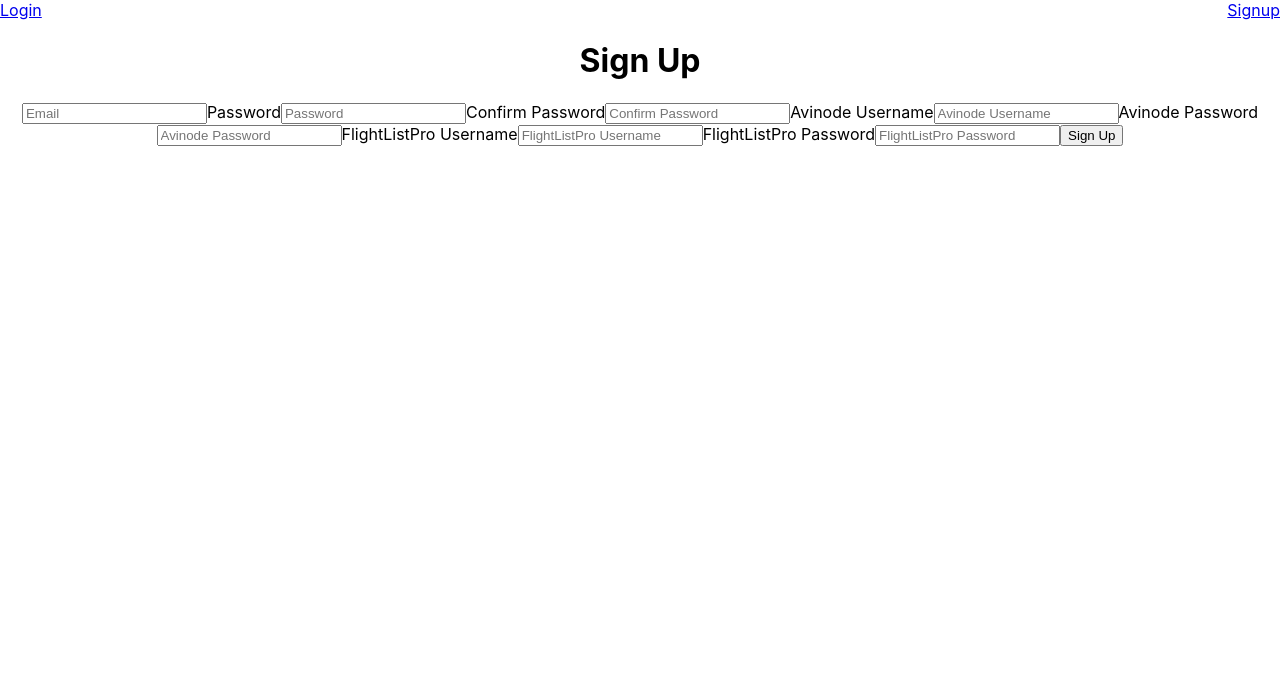
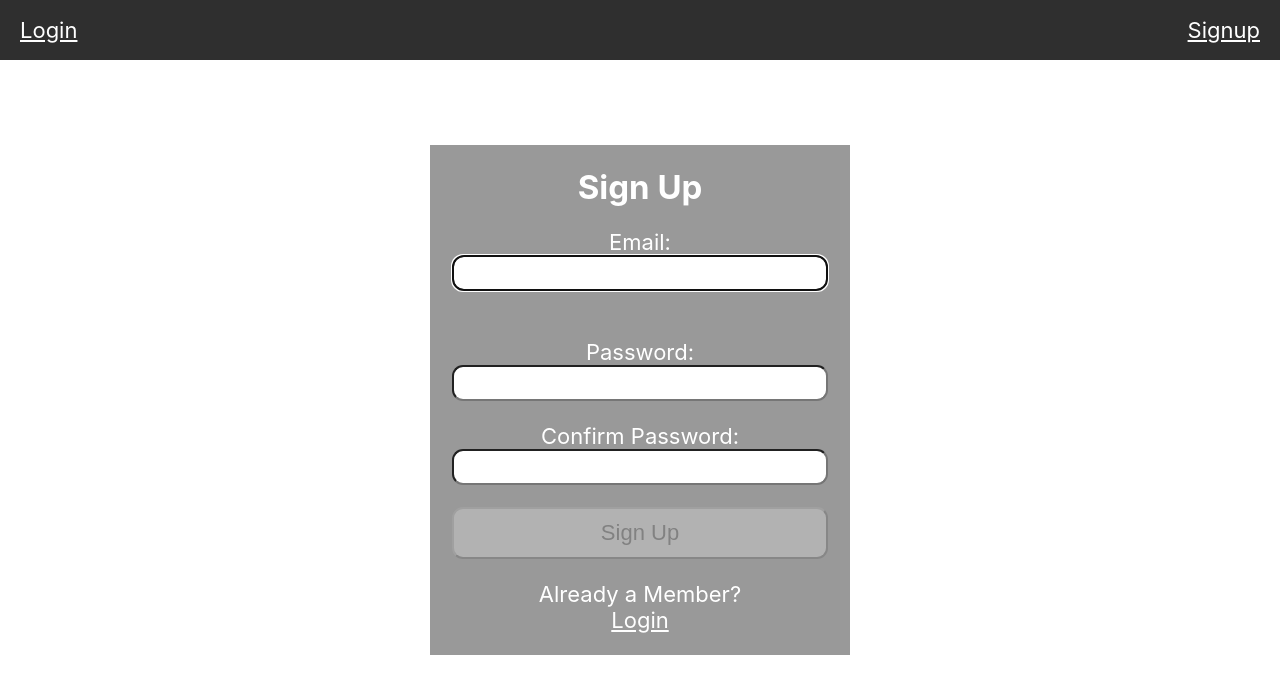
Before and after one commit to Dancodes92/JetSearch, a React (Create React App) app in the folder client/: page /signup in a window 1280 px wide. Shown: the top 694 px of the page. Built offline with nearby package versions, Linux system fonts and the light colour scheme.

Commit message:
refactored sign up page

```diff
--- a/client/package.json
+++ b/client/package.json
@@ -3,6 +3,9 @@
   "version": "0.1.0",
   "private": true,
   "dependencies": {
+    "@fortawesome/fontawesome-svg-core": "^1.3.0",
+    "@fortawesome/free-solid-svg-icons": "^6.0.0",
+    "@fortawesome/react-fontawesome": "^0.1.17",
     "@testing-library/jest-dom": "^5.16.2",
     "@testing-library/react": "^12.1.2",
     "@testing-library/user-event": "^13.5.0",
--- a/client/src/Login.js
+++ b/client/src/Login.js
@@ -5,7 +5,7 @@ import { useLocation } from "react-router-dom";
 
 function Login() {
   const navigate = useNavigate();
-  const { login, authed } = useAuth();
+  const { login, authed, user } = useAuth();
   const { state } = useLocation();
 
   useEffect(() => {
@@ -13,8 +13,6 @@ function Login() {
       navigate("/search");
     }
   }, [authed, navigate, state]);
-
-  console.log(state);
 
 
   const handleLogin = (email, password) => {
@@ -34,7 +32,6 @@ function Login() {
         <input type="password" name="password" placeholder="Password" />
         <button type="submit">Login</button>
       </form>
-      {state && state.path && <p>{state.path}</p>}
     </div>
   );
 }
--- a/client/src/Navbar.js
+++ b/client/src/Navbar.js
@@ -13,13 +13,7 @@ function Navbar() {
   };
 
   return (
-    <nav
-      style={{
-        display: "flex",
-        justifyContent: "space-between",
-        alignItems: "center",
-      }}
-    >
+    <nav>
       {authed ? (
         <>
           <Link to="/search">Search</Link>
--- a/client/src/RequireAut.js
+++ b/client/src/RequireAut.js
@@ -4,19 +4,9 @@ import { useLocation, Navigate, useNavigate } from "react-router-dom";
 import useAuth from "./useAuth";
 
 function RequireAuth({ children }) {
-  const { authed, user } = useAuth();
+  const { authed, user, me } = useAuth();
   const location = useLocation();
   const navigate = useNavigate();
-
-
-  useEffect(() => {
-    if (!user) {
-      navigate("/");
-    }
-  }, [user, navigate]);
-
-
-
 
 
   return user ? (
--- a/client/src/Search.js
+++ b/client/src/Search.js
@@ -13,8 +13,7 @@ function Search() {
   const [username, setUsername] = useState("");
   const [password, setPassword] = useState("");
 
-  const { getUserByToken } = useAuth();
-  console.log("the token", getUserByToken);
+
 
   // have a button for search after a form that uses axios to make a post request to the server "api/search" with the form data
   const handleSubmit = e => {
--- a/client/src/SignUp.js
+++ b/client/src/SignUp.js
@@ -1,120 +1,152 @@
-import React from "react";
+import { useRef, useState, useEffect } from "react";
+import {
+  faCheck,
+  faTimes,
+  faInfoCircle,
+} from "@fortawesome/free-solid-svg-icons";
+import {
+  faFontAwesomeIcon,
+  FontAwesomeIcon,
+} from "@fortawesome/react-fontawesome";
 import { Link } from "react-router-dom";
-import { useAuth } from "./useAuth";
-import { useNavigate } from "react-router-dom";
-import { useLocation } from "react-router-dom";
-import AuthConsumer from "./useAuth";
+import axios from "axios";
 
 function SignUp() {
-  const [email, setEmail] = React.useState("");
-  const [password, setPassword] = React.useState("");
-  const [passwordConfirm, setPasswordConfirm] = React.useState("");
-  const [avinodeUserName, setAvinodeUsername] = React.useState("");
-  const [avinodePassword, setAvinodePassword] = React.useState("");
-  const [flightListProUserName, setFlightListProUsername] = React.useState("");
-  const [flightListProPassword, setFlightListProPassword] = React.useState("");
-  const [error, setError] = React.useState("");
-  const navigate = useNavigate();
-  const { authed, signUp } = useAuth();
-  const { state } = useLocation();
+  const userRef = useRef();
+  const errRef = useRef();
 
+  const [email, setEmail] = useState("");
+  const [userFocus, setUserFocus] = useState(false);
 
-  React.useEffect(() => {
-    if (authed) {
-      navigate("/search");
+  const [pwd, setPwd] = useState("");
+  const [pwdFocus, setPwdFocus] = useState(false);
+
+  const [matchPwd, setMatchPwd] = useState(false);
+  const [validMatch, setValidMatch] = useState(false);
+  const [matchFocus, setMatchFocus] = useState(false);
+
+  const [errMsg, setErrMsg] = useState("");
+  const [success, setSuccess] = useState(false);
+
+  useEffect(() => {
+    userRef.current.focus();
+  }, []);
+
+  useEffect(() => {
+    const match = pwd === matchPwd;
+    setValidMatch(match);
+  }, [pwd, matchPwd]);
+
+  useEffect(() => {
+    setErrMsg("");
+  }, [email, pwd, matchPwd]);
+
+  const handleSubmit = async (e) => {
+    e.preventDefault();
+    try {
+      const res = await axios.post("auth/signup", ({ email, password: pwd }),
+      {
+        headers: { "Content-Type": "application/json" },
+        withCredentials: true
+      }
+      );
+      console.log(res.data)
+      setSuccess(true)
+    } catch(err) {
+      if(!err?.response) {
+        setErrMsg('No Server Response');
+      } else if (err.response?.status === 409) {
+        setErrMsg('Already a Member')
+      } else {
+        setErrMsg("Sign Up Failed")
+      }
+      errRef.current.focus();
     }
-  }, [authed, navigate, state]);
 
-  const handleSubmit = e => {
-    e.preventDefault();
-    if (password !== passwordConfirm) {
-      setError("Passwords do not match");
-      return alert("Passwords do not match");
-    }
-    if (
-      !avinodeUserName ||
-      !avinodePassword ||
-      !flightListProUserName ||
-      !flightListProPassword
-    ) {
-      setError("Please fill out all fields");
-      return alert("Please fill out all fields");
-    }
-     signUp(
-      email,
-      password,
-      avinodeUserName,
-      avinodePassword,
-      flightListProUserName,
-      flightListProPassword
-    );
-    navigate("/search");
-
-  };
+  }
 
   return (
-    <div>
+    <>
+    {success ? (
+      <section>
+        <h1>Success!</h1>
+      </section>
+    ) : (
+    <section>
+      <p
+        ref={errRef}
+        className={errMsg ? "errmsg" : "offscreen"}
+        aria-live="assertive"
+      >
+        {errMsg}
+      </p>
       <h1>Sign Up</h1>
       <form onSubmit={handleSubmit}>
+        <label htmlFor="email">Email: </label>
         <input
           type="email"
-          name="email"
-          placeholder="Email"
-          value={email}
+          id="email"
+          ref={userRef}
+          autoComplete="off"
           onChange={e => setEmail(e.target.value)}
+          required
+          aria-describedby="uidnote"
+          onFocus={() => setUserFocus(true)}
+          onBlur={() => setUserFocus(false)}
         />
-        <label>Password</label>
+        <br />
+        <label htmlFor="password">Password: </label>
         <input
           type="password"
-          name="password"
-          placeholder="Password"
-          value={password}
-          onChange={e => setPassword(e.target.value)}
+          id="password"
+          required
+          onChange={e => setPwd(e.target.value)}
+          onFocus={() => setPwdFocus(true)}
+          onBlur={() => setPwdFocus(false)}
         />
-        <label>Confirm Password</label>
+        <label htmlFor="confirm_pwd">
+          Confirm Password:
+          <span className={validMatch && matchPwd ? "valid" : "hide"}>
+            <FontAwesomeIcon icon={faCheck} />
+          </span>
+          <span className={validMatch || !matchPwd ? "hide" : "invalid"}>
+            <FontAwesomeIcon icon={faTimes} />
+          </span>
+        </label>
         <input
           type="password"
-          name="passwordConfirm"
-          placeholder="Confirm Password"
-          value={passwordConfirm}
-          onChange={e => setPasswordConfirm(e.target.value)}
+          id="confirm_pwd"
+          onChange={e => setMatchPwd(e.target.value)}
+          required
+          aria-describedby="confirmnote"
+          onFocus={() => setMatchFocus(true)}
+          onBlur={() => setMatchFocus(false)}
         />
-        <label>Avinode Username</label>
-        <input
-          type="text"
-          name="avinodeUsername"
-          placeholder="Avinode Username"
-          value={avinodeUserName}
-          onChange={e => setAvinodeUsername(e.target.value)}
-        />
-        <label>Avinode Password</label>
-        <input
-          type="password"
-          name="avinodePassword"
-          placeholder="Avinode Password"
-          value={avinodePassword}
-          onChange={e => setAvinodePassword(e.target.value)}
-        />
-        <label>FlightListPro Username</label>
-        <input
-          type="text"
-          name="flightListProUsername"
-          placeholder="FlightListPro Username"
-          value={flightListProUserName}
-          onChange={e => setFlightListProUsername(e.target.value)}
-        />
-        <label>FlightListPro Password</label>
-        <input
-          type="password"
-          name="flightListProPassword"
-          placeholder="FlightListPro Password"
-          value={flightListProPassword}
-          onChange={e => setFlightListProPassword(e.target.value)}
-        />
-        <button type="submit">Sign Up</button>
+        <p
+          id="confirmnote"
+          className={matchFocus && !validMatch ? "instructions" : "offscreen"}
+        >
+          <FontAwesomeIcon icon={faInfoCircle} />
+          Password does not match!
+        </p>
+        <button disabled={!email || !pwd || !validMatch ? true : false}>
+          Sign Up
+        </button>
       </form>
-    </div>
-  );
+      <p>
+        Already a Member?
+        <br />
+        <span className="line">
+          {/*insert router Link*/}
+          <Link to="/">
+            Login
+          </Link>
+        </span>
+      </p>
+    </section>
+    )}
+    </>
+  )
 }
 
 export default SignUp;
--- a/client/src/index.css
+++ b/client/src/index.css
@@ -1,5 +1,5 @@
 body {
-  margin: 0;
+  min-height: 100vh;
   font-family: -apple-system, BlinkMacSystemFont, 'Segoe UI', 'Roboto', 'Oxygen',
     'Ubuntu', 'Cantarell', 'Fira Sans', 'Droid Sans', 'Helvetica Neue',
     sans-serif;
@@ -11,3 +11,129 @@ code {
   font-family: source-code-pro, Menlo, Monaco, Consolas, 'Courier New',
     monospace;
 }
+
+* {
+  margin: 0;
+  padding: 0;
+  box-sizing: border-box;
+}
+
+html {
+  font-family: 'Nunito', sans-serif;
+  font-size: 22px;
+  color: #fff;
+}
+/* place nav on top of screen */
+
+nav {
+  position: fixed;
+  top: 0;
+  left: 0;
+  width: 100%;
+  height: 60px;
+  background: #fff;
+  z-index: 1;
+  display: flex;
+  justify-content: space-between;
+  align-items: center;
+  padding: 0 20px;
+  height: 60px;
+  background: #2f2f2f;
+}
+
+
+
+.App {
+display: flex;
+flex-direction: column;
+justify-content: center;
+align-items: center;
+min-height: 100vh;
+padding: 1rem 0.5rem;
+}
+
+section {
+  width: 100%;
+  max-width: 420px;
+  min-height: 400px;
+  display: flex;
+  flex-direction: column;
+  justify-content: flex-start;
+  padding: 1rem;
+  background-color: rgba(0,0,0,0.4);
+}
+
+form {
+  display: flex;
+  flex-direction: column;
+  justify-content: space-evenly;
+  flex-grow: 1;
+  padding-bottom: 1rem;
+}
+
+a, a:visited {
+  color: #fff;
+}
+
+input[type="email"],
+input[type="password"],
+button,
+textarea {
+font-size: 22px;
+padding: 3px;
+border-radius: 0.5rem;
+}
+
+label,
+button {
+margin-top: 1rem;
+}
+
+button {
+padding: 0.5rem;
+}
+
+.instructions {
+  font-size: 0.75rem;
+  border-radius: 0.5rem;
+  background: #000;
+  color: #fff;
+  padding: 0.25rem;
+  position: relative;
+  bottom: -10px;
+}
+
+.instructions > svg {
+  margin-right: 0.25rem;
+}
+
+.offscreen {
+  position: absolute;
+  left: -9999px;
+}
+
+.hide {
+  display: none;
+}
+
+.valid {
+  color: limegreen;
+  margin-left: 0.25rem;
+}
+
+.invalid {
+  color: red;
+  margin-left: 0.25rem;
+}
+
+.errmsg {
+  background-color: lightpink;
+  color: firebrick;
+  font-weight: bold;
+  padding: 0.5rem;
+  margin-bottom: 0.5rem;
+}
+
+.line {
+  display: inline-block;
+}
--- a/client/src/useAuth.js
+++ b/client/src/useAuth.js
@@ -6,72 +6,57 @@ const authContext = createContext();
 
 export function useAuth() {
   const [authed, setAuthed] = useState(false);
-  const [user, setUser] = useState({});
+  const [user, setUser] = useState(null);
+
 
   return {
     authed,
     user,
-    login: (email, password) => {
-      axios
-        .post("/auth/login", { email, password })
-        .then(res => {
-          setAuthed(true);
-          setUser(res.data);
-          SetAuthToken(res.data.token);
-          localStorage.setItem("token", res.data.token);
-        })
-        .catch(err => {
-          console.log(err);
+    login: async (email, password) => {
+      try {
+        const res = await axios.post("/auth/login", {
+          email,
+          password
         });
+        console.log("res", res);
+        SetAuthToken(res.data.token);
+        setAuthed(true);
+        setUser(res.data.user);
+      } catch (err) {
+        console.log(err);
+      }
     },
     logout: () => {
       setAuthed(false);
       setUser({});
-      localStorage.removeItem("token");
+      window.localStorage.removeItem("token");
     },
-    signUp: (
-      email,
-      password,
-      avinodeUserName,
-      avinodePassword,
-      flightListProUserName,
-      flightListProPassword
-    ) => {
-      axios
-        .post("/auth/signup", {
+    register: async (email, password) => {
+      try {
+        const res = await axios.post("/auth/register", {
           email,
-          password,
-          avinodeUserName,
-          avinodePassword,
-          flightListProUserName,
-          flightListProPassword,
-        })
-        .then(res => {
-          setAuthed(true);
-          setUser(res.data);
-          SetAuthToken(res.data.token);
-          localStorage.setItem("token", res.data.token);
-        })
-        .catch(err => {
-          console.log(err);
+          password
         });
+        SetAuthToken(res.data.token);
+        setAuthed(true);
+        setUser(res.data.user);
+      } catch (err) {
+        console.log(err);
+      }
     },
-    getUserByToken: () => {
-      axios
-        .get("/auth/user", {
+   me: async () => {
+      try {
+        const res = await axios.get("/auth/me", {
           headers: {
-            Authorization: `Bearer ${localStorage.getItem("token")}`,
-          },
-        })
-        .then(res => {
-          setAuthed(true);
-          setUser(res.data);
-          return res.data;
-        })
-        .catch(err => {
-          console.log(err);
+            Authorization: `Bearer ${window.localStorage.getItem("token")}`
+          }
         });
-    },
+        setAuthed(true);
+        setUser(res.data.user);
+      } catch (err) {
+        console.log(err);
+      }
+    }
   };
 }
 
```
Also changed, not shown: 2 other files (tests, documents, lock files or other folders).
